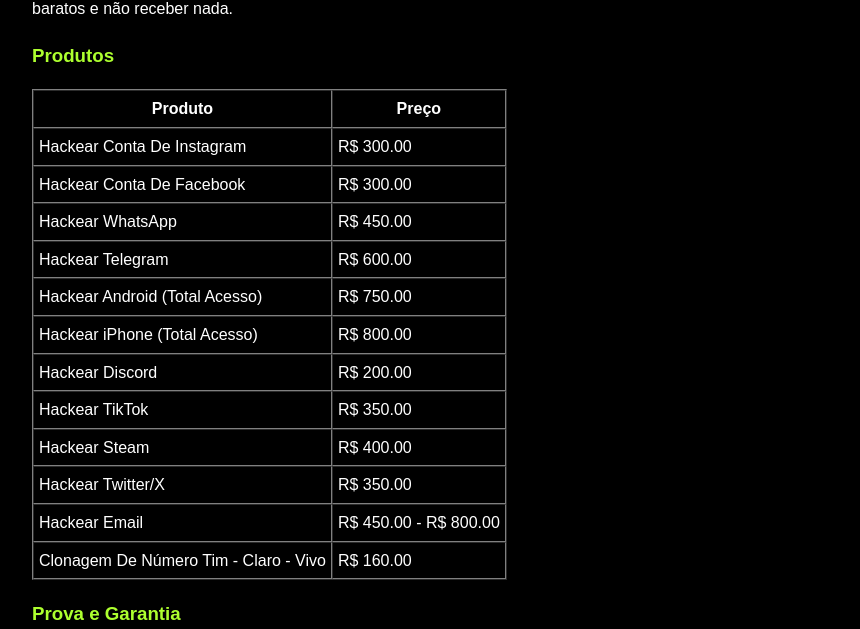
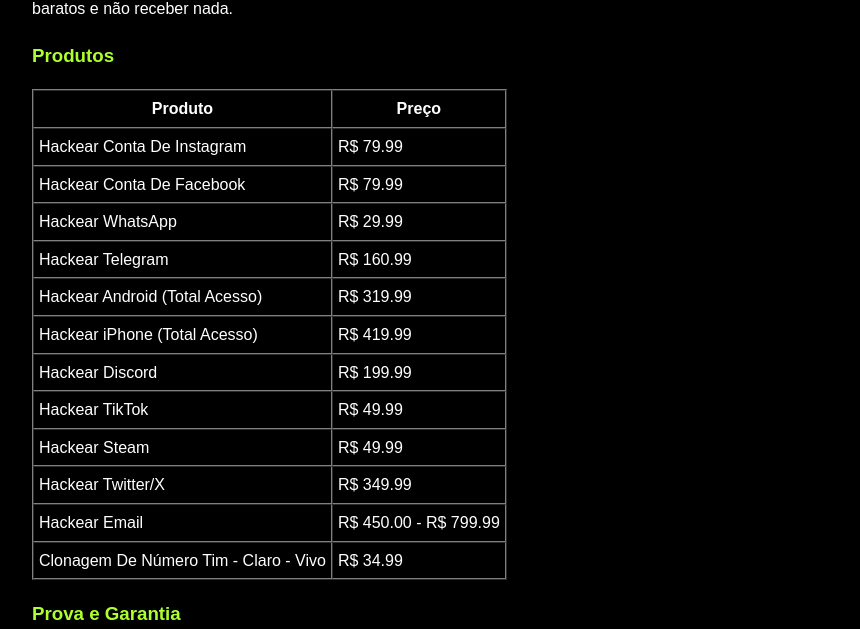
Before and after one commit to hackerdealuguel/hackerdealuguel.github.io, a plain HTML site: page hack.html in a window 1280 px wide. Shown: the part 1360-1989 px from the top of the page, without its empty margins (208-1068 px from the left). Drawn offline with Linux system fonts and the light colour scheme.

Commit message:
Atualizar o hack.html

```diff
--- a/hack.html
+++ b/hack.html
@@ -80,18 +80,18 @@
         <h3>Produtos</h3>
         <table border="1" cellpadding="5" cellspacing="0">
             <tr><th>Produto</th><th>Preço</th></tr>
-            <tr><td>Hackear Conta De Instagram</td><td>R$ 300.00</td></tr>
-            <tr><td>Hackear Conta De Facebook</td><td>R$ 300.00</td></tr>
-            <tr><td>Hackear WhatsApp</td><td>R$ 450.00</td></tr>
-            <tr><td>Hackear Telegram</td><td>R$ 600.00</td></tr>
-            <tr><td>Hackear Android (Total Acesso)</td><td>R$ 750.00</td></tr>
-            <tr><td>Hackear iPhone (Total Acesso)</td><td>R$ 800.00</td></tr>
-            <tr><td>Hackear Discord</td><td>R$ 200.00</td></tr>
-            <tr><td>Hackear TikTok</td><td>R$ 350.00</td></tr>
-            <tr><td>Hackear Steam</td><td>R$ 400.00</td></tr>
-            <tr><td>Hackear Twitter/X</td><td>R$ 350.00</td></tr>
-            <tr><td>Hackear Email</td><td>R$ 450.00 - R$ 800.00</td></tr>
-            <tr><td>Clonagem De Número Tim - Claro - Vivo</td><td>R$ 160.00</td></tr>
+            <tr><td>Hackear Conta De Instagram</td><td>R$ 79.99</td></tr>
+            <tr><td>Hackear Conta De Facebook</td><td>R$ 79.99</td></tr>
+            <tr><td>Hackear WhatsApp</td><td>R$ 29.99</td></tr>
+            <tr><td>Hackear Telegram</td><td>R$ 160.99</td></tr>
+            <tr><td>Hackear Android (Total Acesso)</td><td>R$ 319.99</td></tr>
+            <tr><td>Hackear iPhone (Total Acesso)</td><td>R$ 419.99</td></tr>
+            <tr><td>Hackear Discord</td><td>R$ 199.99</td></tr>
+            <tr><td>Hackear TikTok</td><td>R$ 49.99</td></tr>
+            <tr><td>Hackear Steam</td><td>R$ 49.99</td></tr>
+            <tr><td>Hackear Twitter/X</td><td>R$ 349.99</td></tr>
+            <tr><td>Hackear Email</td><td>R$ 450.00 - R$ 799.99</td></tr>
+            <tr><td>Clonagem De Número Tim - Claro - Vivo</td><td>R$ 34.99</td></tr>
         </table>
 
         <h3>Prova e Garantia</h3>
```
